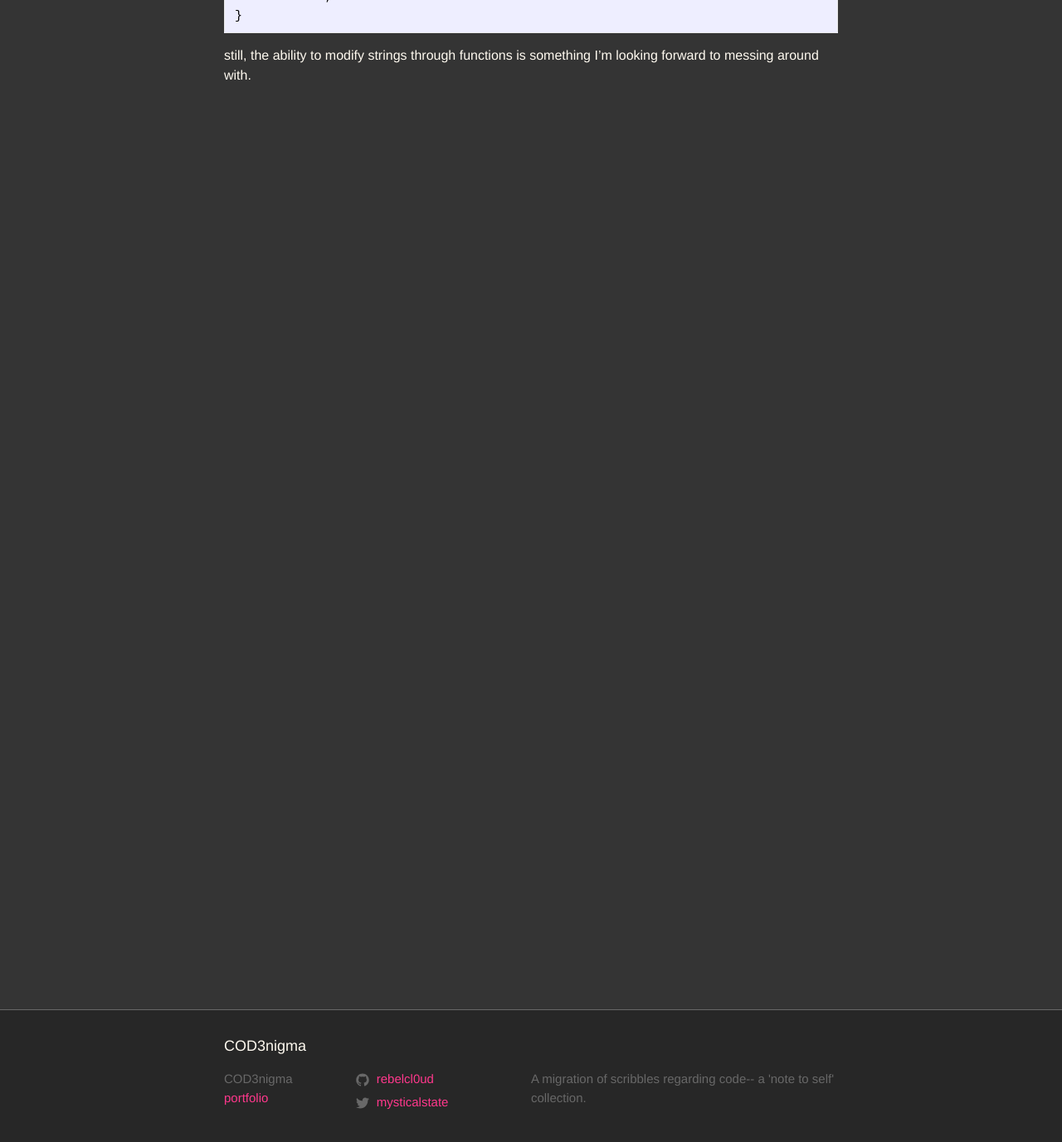
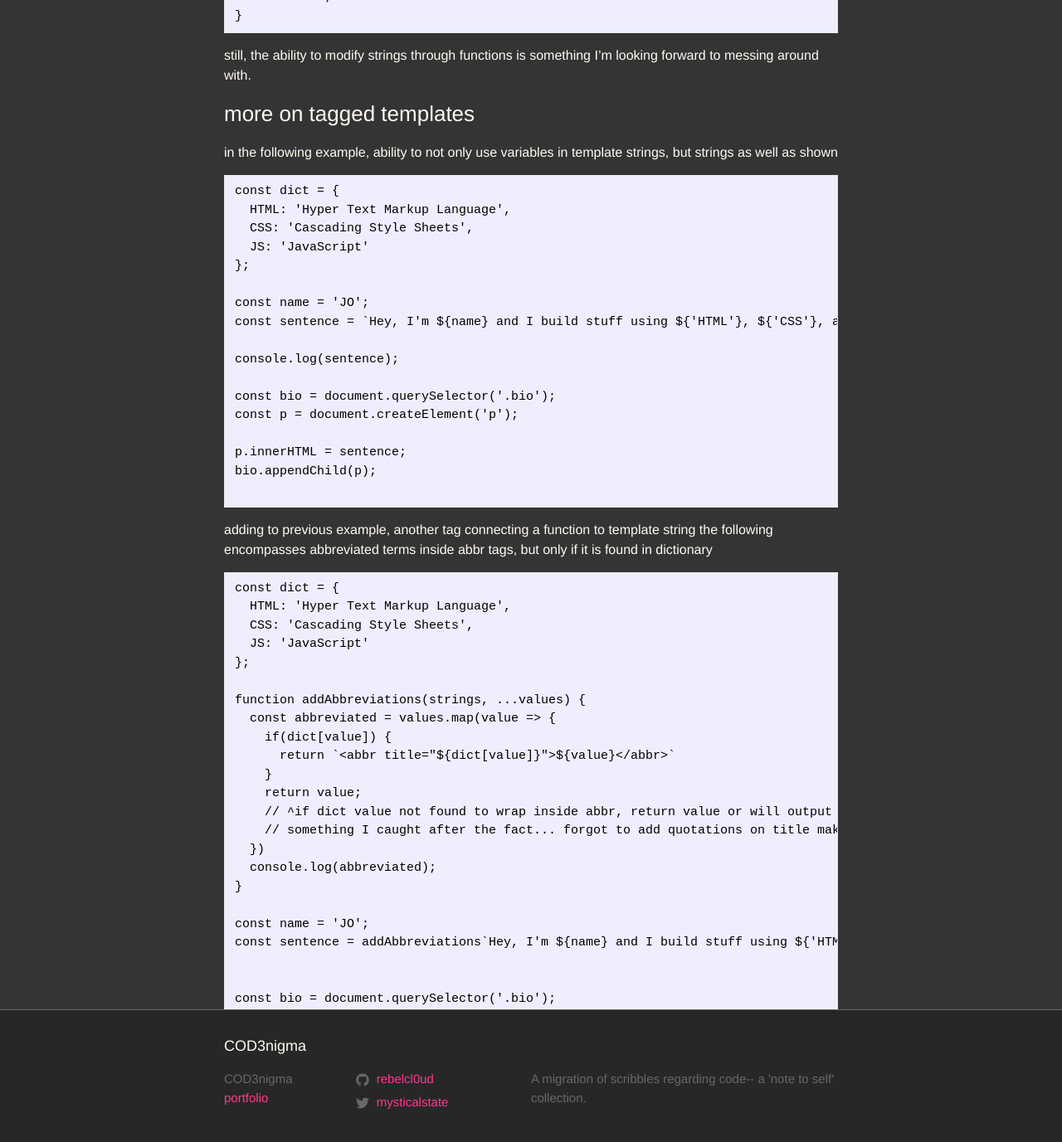
Before and after one commit to rebelcl0ud/blog, a Jekyll site: the page built from _posts/2018-03-20-[26]-es6-status.markdown, in a window 1280 px wide and 1400 px high, scrolled down 14604 px. Shown: the top 1377 px of the window at 83% size. Built offline with Jekyll 4.4.1, drawn with Linux system fonts in a browser that asks for light colours; some of the changed text lies outside the part shown.

Commit message:
added another ex to tagged template str, using reduce function and more specific browser rendering than the document.body.innerHTML bit

````diff
--- a/_posts/2018-03-20-[26]-es6-status.markdown
+++ b/_posts/2018-03-20-[26]-es6-status.markdown
@@ -658,3 +658,95 @@ function highlight(strings, ...values) {
 }
 ```
 still, the ability to modify strings through functions is something I'm looking forward to messing around with.
+
+### more on tagged templates
+
+in the following example, ability to not only use variables in template strings, but strings as well as shown
+```
+const dict = {
+  HTML: 'Hyper Text Markup Language',
+  CSS: 'Cascading Style Sheets',
+  JS: 'JavaScript'
+};
+
+const name = 'JO';
+const sentence = `Hey, I'm ${name} and I build stuff using ${'HTML'}, ${'CSS'}, and ${'JS'}.`;
+
+console.log(sentence);
+
+const bio = document.querySelector('.bio');
+const p = document.createElement('p');
+
+p.innerHTML = sentence;
+bio.appendChild(p);
+
+```
+adding to previous example, another tag connecting a function to template string
+the following encompasses abbreviated terms inside abbr tags, but only if it is found in dictionary
+```
+const dict = {
+  HTML: 'Hyper Text Markup Language',
+  CSS: 'Cascading Style Sheets',
+  JS: 'JavaScript'
+};
+
+function addAbbreviations(strings, ...values) {
+  const abbreviated = values.map(value => {
+    if(dict[value]) {
+      return `<abbr title="${dict[value]}">${value}</abbr>`
+    }
+    return value;
+    // ^if dict value not found to wrap inside abbr, return value or will output undefined
+    // something I caught after the fact... forgot to add quotations on title making it cutoff string output (whoops) so remember to check punctuation
+  })
+  console.log(abbreviated);
+}
+
+const name = 'JO';
+const sentence = addAbbreviations`Hey, I'm ${name} and I build stuff using ${'HTML'}, ${'CSS'}, and ${'JS'}.`;
+
+
+const bio = document.querySelector('.bio');
+const p = document.createElement('p');
+
+p.innerHTML = sentence;
+bio.appendChild(p);
+
+```
+
+example updated below to use `.reduce()` looping/building str in progress, alternative to using a `let str=` to tack onto as used in previous tagged template string section.
+
+`.reduce()` takes function and what you're starting with `.reduce(functionHere, whatYouStartWith)`
+all the magic happens within the function unlike using the `let str=` approach.
+
+```
+const dict = {
+  HTML: 'Hyper Text Markup Language',
+  CSS: 'Cascading Style Sheets',
+  JS: 'JavaScript'
+};
+
+function addAbbreviations(strings, ...values) {
+  const abbreviated = values.map(value => {
+    if(dict[value]) {
+      return `<abbr title="${dict[value]}">${value}</abbr>`
+    }
+    return value;
+  })
+  return strings.reduce((sentence, string, i) => {
+    return `${sentence}${string}${abbreviated[i] || ''}`;
+  }, '');
+}
+
+const name = 'JO';
+const sentence = addAbbreviations`Hey, I'm ${name} and I build stuff using ${'HTML'}, ${'CSS'}, and ${'JS'}.`;
+
+
+const bio = document.querySelector('.bio');
+const p = document.createElement('p');
+
+p.innerHTML = sentence;
+bio.appendChild(p);
+
+```
+I dug working through this example mainly for 2 reasons, using `.reduce()` and alternative to using `document.body.innerHTML = whateverHoldingStrVariableHere`
````
